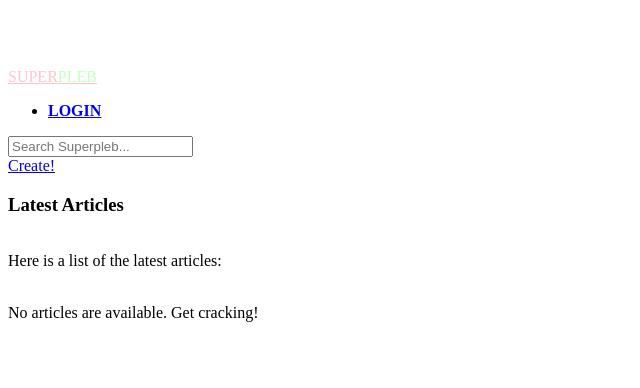
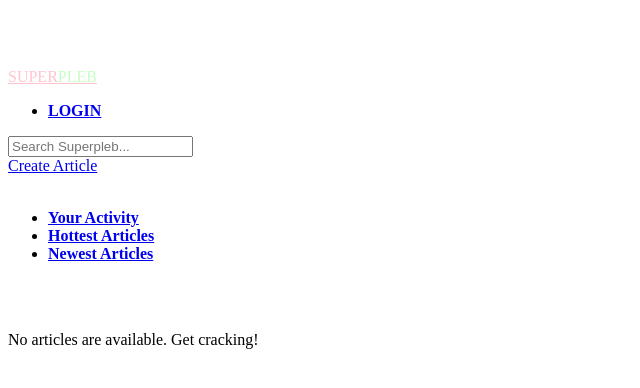
Before and after one commit to twlopes/sp, a Django app: template sp/templates/latest_articles.html in a window 1280 px wide. Shown: the top 388 px of the page, without its empty margins (0-640 px from the left). Run offline with Django 3.2, Linux system fonts and the light colour scheme; the template is opened without the code that fills it, so the values that code supplies are empty; some libraries are stand-ins or nearby versions.

Commit message:
Home page navigation coming along.  Tabs in place.

```diff
--- a/sp/templates/article_view.html
+++ b/sp/templates/article_view.html
@@ -52,6 +52,10 @@
 </br>
 
 
+	<b>Latest article that's passed</b>
+</br>
+</br>
+
 	{% if prop_data %}
 
 	{% for prop_data in prop_data %}
--- a/sp/templates/base.html
+++ b/sp/templates/base.html
@@ -46,7 +46,7 @@
             <input type="text" class="search-query" placeholder="Search Superpleb...">
             </form>
             <div class="span1"></div>
-            <a class="btn btn-primary pull-right" href="/micro_constitution/"<a>Create!</a>
+            <a class="btn btn-primary pull-right" href="/micro_constitution/"<a>Create Article</a>
 
         </div>
     </div>
--- a/sp/templates/latest_articles.html
+++ b/sp/templates/latest_articles.html
@@ -2,34 +2,46 @@
 
 {% block content %}
 
-<h3>Latest Articles</h3>
+<div class="span12"> {# Full row #}
+<div class="row">
+
     </br>
-Here is a list of the latest articles:
+    <div class="span10">
+
+        <ul class="nav nav-tabs">
+
+            <li><a href="/home/"><b>Your Activity</b></a></li>
+
+          <li><a href="#"><b>Hottest Articles</b></a></li>
+          <li class="active">
+          <a href="/latest/"><b>Newest Articles</b></a>
+          </li>
+        </ul>
         </br>
         </br>
-<table class="table table-striped table-bordered">
-	<tbody>
+
+
         {% if article %}
         {% for article in article %}
-     	<tr>
-		<td>
-     	<b><a href="{{ article.id }}/">{{ article.thesis }}</a></b>
+        <b><a href="/articles/{{ article.id }}/">{{ article.thesis }}</a></b>
         <br>
         Director: <b>{{ article.director }}</b>
         </br>
+
         </br>
-        {% autoescape off %}
-        {{ article.articlecontent|truncatewords:30 }}
-        {% endautoescape %}
-     	</br>
-     	</br>
-    	</td>
+        {% endfor %}
 
-    	{% endfor %}
         {% else %}
         <p>No articles are available.  Get cracking!</p>
         {% endif %}
-	</tbody>
-</table>
+
+    </div>
+
+
+
+
+
+</div>
+</div>
 
 {% endblock %}
```
Also changed, not shown: sp/templates/home.html (+37 -6 lines). Lines whose indentation alone changed are shown as unchanged.
